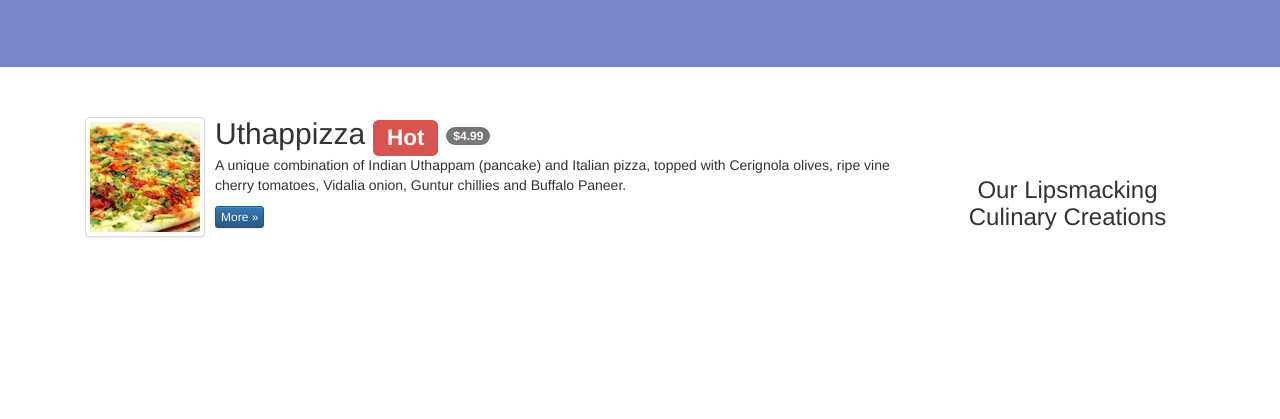
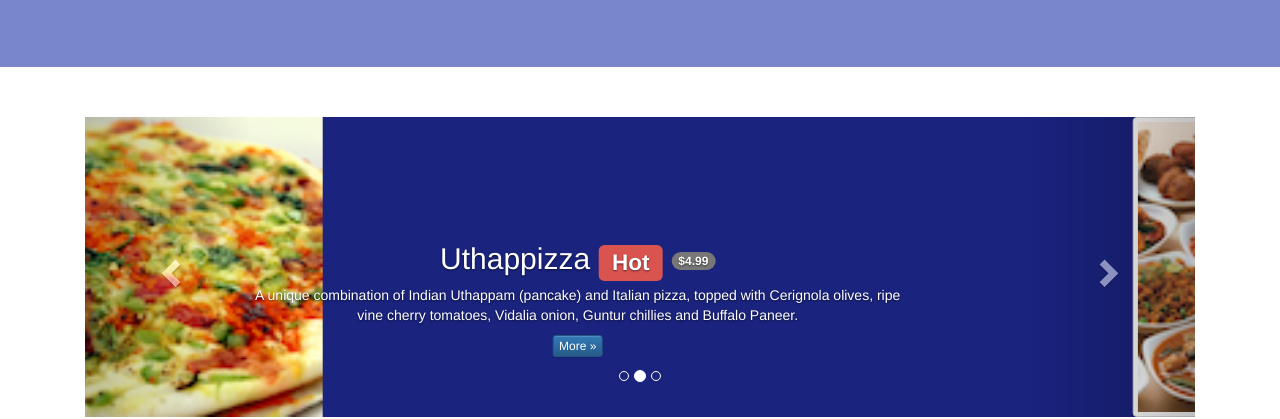
Before and after one commit to Tachiguishi/Bebop, a plain HTML site: page Front-End Web UI Frameworks and Tools/conFusion/index.html in a window 1280 px wide. Shown: the part 392-811 px from the top of the page. Drawn offline with Linux system fonts and the light colour scheme.

Commit message:
Bootstrap Carousel

```diff
--- a/Front-End Web UI Frameworks and Tools/conFusion/css/mystyles.css
+++ b/Front-End Web UI Frameworks and Tools/conFusion/css/mystyles.css
@@ -76,3 +76,16 @@ body{
 .affix {
     top:100px;
 }
+
+.carousel {
+    background:#1A237E;
+}
+.carousel .item {
+  height: 300px;
+}
+.item img {
+    position: absolute;
+    top: 0;
+    left: 0;
+    min-height: 300px;
+}
--- a/Front-End Web UI Frameworks and Tools/conFusion/index.html
+++ b/Front-End Web UI Frameworks and Tools/conFusion/index.html
@@ -118,6 +118,64 @@
     </header>
 
     <div class="container">
+        <div class="row row-content">
+           <div class="col-xs-12">
+            <div id="mycarousel" class="carousel slide" data-ride="carousel">
+                <!-- Indicators -->
+                <ol class="carousel-indicators">
+                    <li data-target="#mycarousel" data-slide-to="0" class="active"></li>
+                    <li data-target="#mycarousel" data-slide-to="1"></li>
+                    <li data-target="#mycarousel" data-slide-to="2"></li>
+                </ol>
+                <!-- Wrapper for slides -->
+                <div class="carousel-inner" role="listbox">
+                    <div class="item active">
+                        <img class="img-responsive"
+                         src="img/uthappizza.png" alt="Uthappizza">
+                        <div class="carousel-caption">
+                        <h2>Uthappizza  <span class="label label-danger">Hot</span> <span class="badge">$4.99</span></h2>
+                        <p>A unique combination of Indian Uthappam (pancake) and
+                          Italian pizza, topped with Cerignola olives, ripe vine
+                          cherry tomatoes, Vidalia onion, Guntur chillies and
+                          Buffalo Paneer.</p>
+                        <p><a class="btn btn-primary btn-xs" href="#">More &raquo;</a></p>
+                        </div>
+                    </div>
+                    <div class="item">
+                        <img class="media-object img-thumbnail"
+                         src="img/buffet.png" alt="Weekend Grand Buffet">
+                        <div class="carousel-caption">
+                        <h2>Weekend Grand Buffet <span class="label label-danger label-xs">New</span></h2>
+                        <p>Featuring mouthwatering combinations with a choice of five different salads, six enticing appetizers, six main entrees and five choicest desserts. Free flowing bubbly and soft drinks. All for just $19.99 per person </p>
+                        <p><a class="btn btn-primary btn-xs" href="#">More &raquo;</a></p>
+                        </div>
+                    </div>
+                    <div class="item">
+                        <img class="media-object img-thumbnail"
+                         src="img/alberto.png" alt="Alberto Somayya">
+                        <div class="carousel-caption">
+                         <p>Award winning three-star Michelin chef with wide
+                         International experience having worked closely with
+                         whos-who in the culinary world, he specializes in
+                          creating mouthwatering Indo-Italian fusion experiences.
+                         </p>
+                        </div>
+                    </div>
+                </div>
+
+                <!-- Controls -->
+                <a class="left carousel-control" href="#mycarousel" role="button" data-slide="prev">
+                    <span class="glyphicon glyphicon-chevron-left" aria-hidden="true"></span>
+                    <span class="sr-only">Previous</span>
+                </a>
+                <a class="right carousel-control" href="#mycarousel" role="button" data-slide="next">
+                    <span class="glyphicon glyphicon-chevron-right" aria-hidden="true"></span>
+                    <span class="sr-only">Next</span>
+                </a>
+            </div>
+
+            </div>
+       </div>
         <div class="row row-content">
             <div class="col-xs-12 col-sm-3 col-sm-push-9">
                 <p style="padding:20px;"></p>
```
